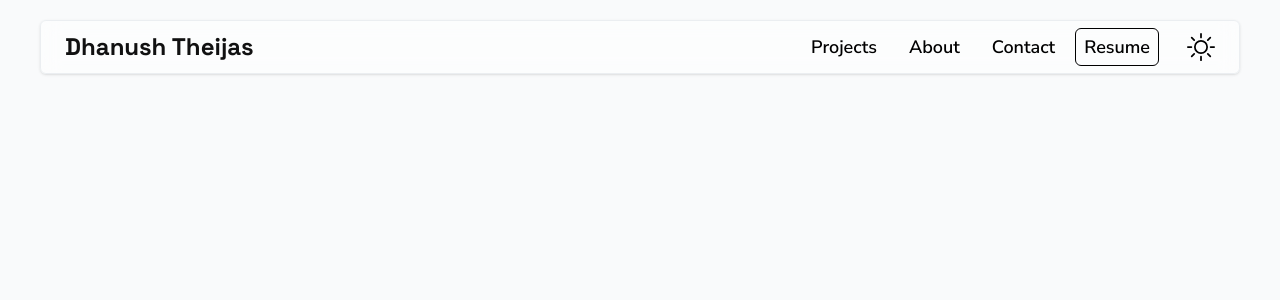
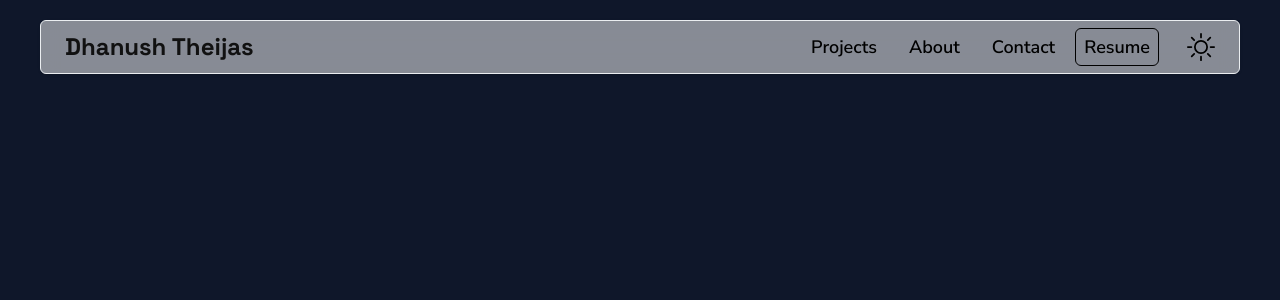
Before and after one commit to dhanushtheijas08/react-portfolio, a React (Vite) app: page / in a window 1280 px wide. Shown: the top 300 px of the page. Built offline with nearby package versions, Linux system fonts and the light colour scheme.

Commit message:
added dark mode

```diff
--- a/src/pages/Home.jsx
+++ b/src/pages/Home.jsx
@@ -3,7 +3,7 @@ import NavBar from "../components/NavBar";
 
 export default function Home() {
   return (
-    <div className="px-10 py-5 bg-gray-50 h-[200vh]">
+    <div className="px-10 py-5 bg-gray-50 h-[200vh] dark:bg-slate-900">
       <header className="">
         <NavBar />
       </header>
--- a/src/ui/Switch.jsx
+++ b/src/ui/Switch.jsx
@@ -3,6 +3,14 @@ import { BsMoon, BsSun } from "react-icons/bs";
 import React, { useState } from "react";
 export default function Switch() {
   const [theme, setTheme] = useState("dark");
+  if (theme === "dark") {
+    document.body.classList.add("dark");
+    document.body.classList.remove("light");
+  } else {
+    document.body.classList.add("light");
+    document.body.classList.remove("dark");
+  }
+  console.log(theme);
   return (
     <button
       role="button"
```
